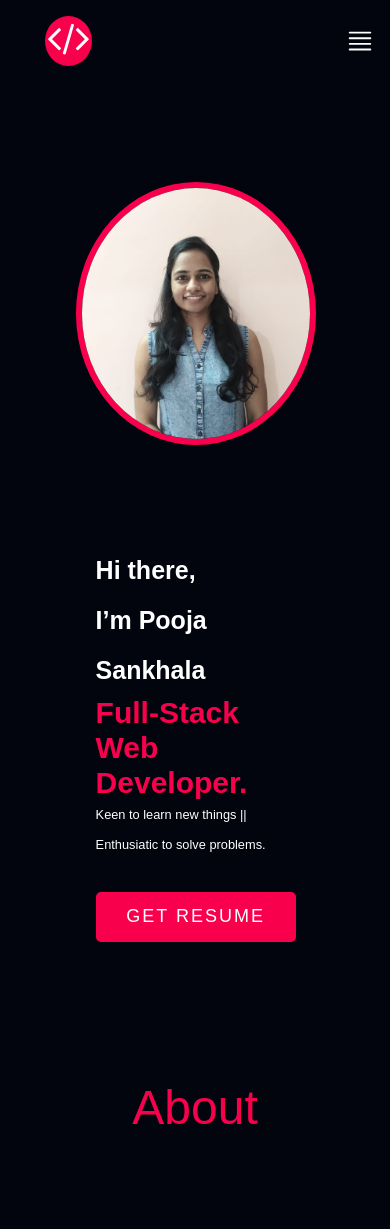
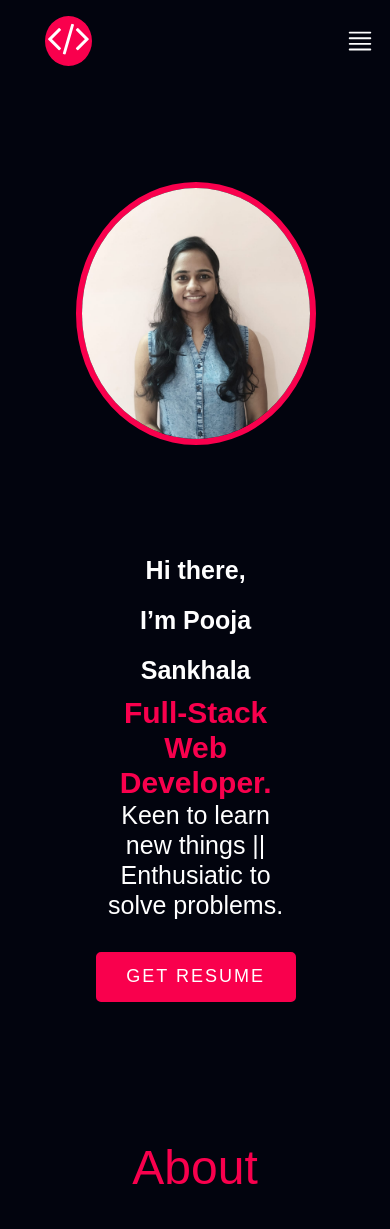
Before and after one commit to Pooja9783/myportfolio, a React (Create React App) app: page / in a window 390 px wide. Shown: the top 1229 px of the page. Built offline with nearby package versions, Linux system fonts and the light colour scheme.

Commit message:
portfolio-changes

```diff
--- a/src/Home.css
+++ b/src/Home.css
@@ -230,17 +230,24 @@ li.sideNavbar {
     display: inline-block;
     text-align: center;
   }
+  .home__meta{
+    text-align: center;
+  }
 }
 
 @media only screen and (max-width: 420px) {
-  .home__meta p {
-    color: white;
-    font-size: 0.8rem;
-  }
+  .home__content p {
+    font-size: 25px;
+    line-height: 30px;
+}
   .home {
     width: 100%;
   }
-  .home-content{
+  .home__content {
     display: inline-block;
   }
+  .home__meta{
+    text-align: center;
+
+  }
 }
```
